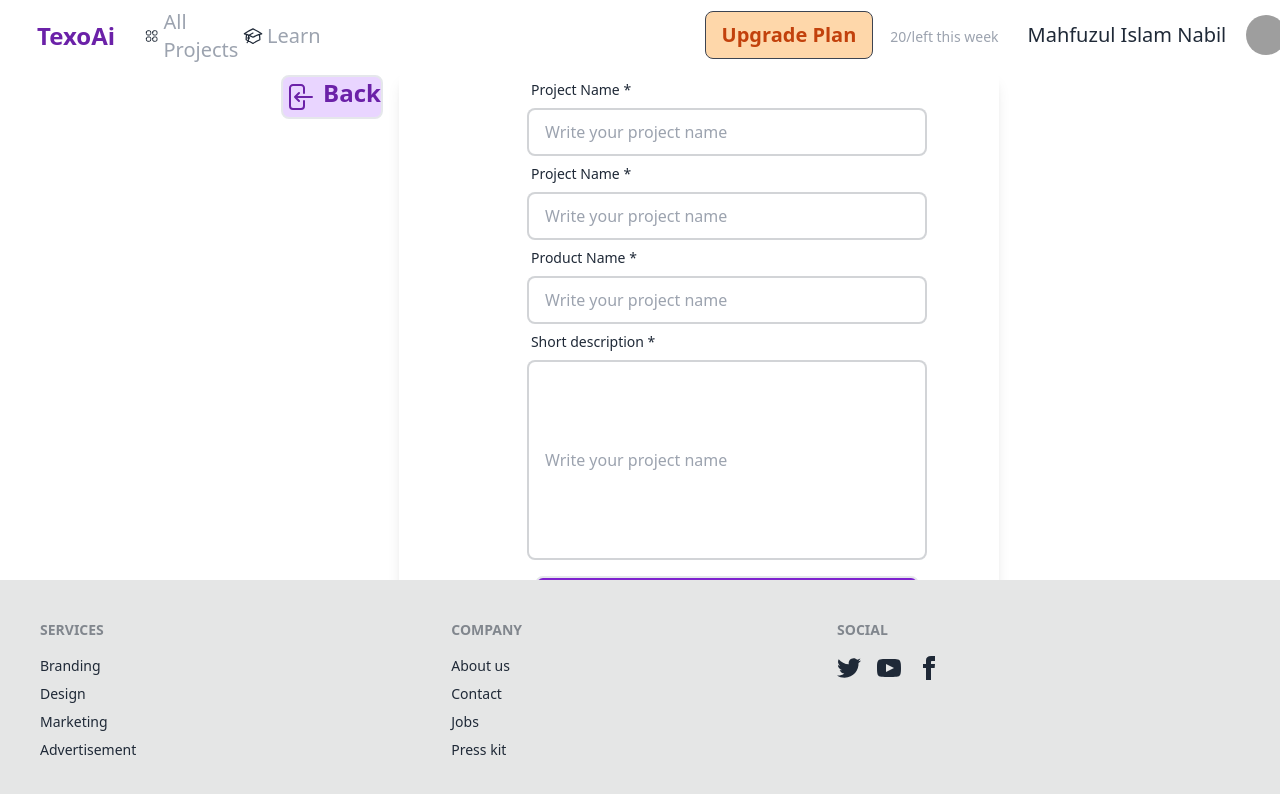
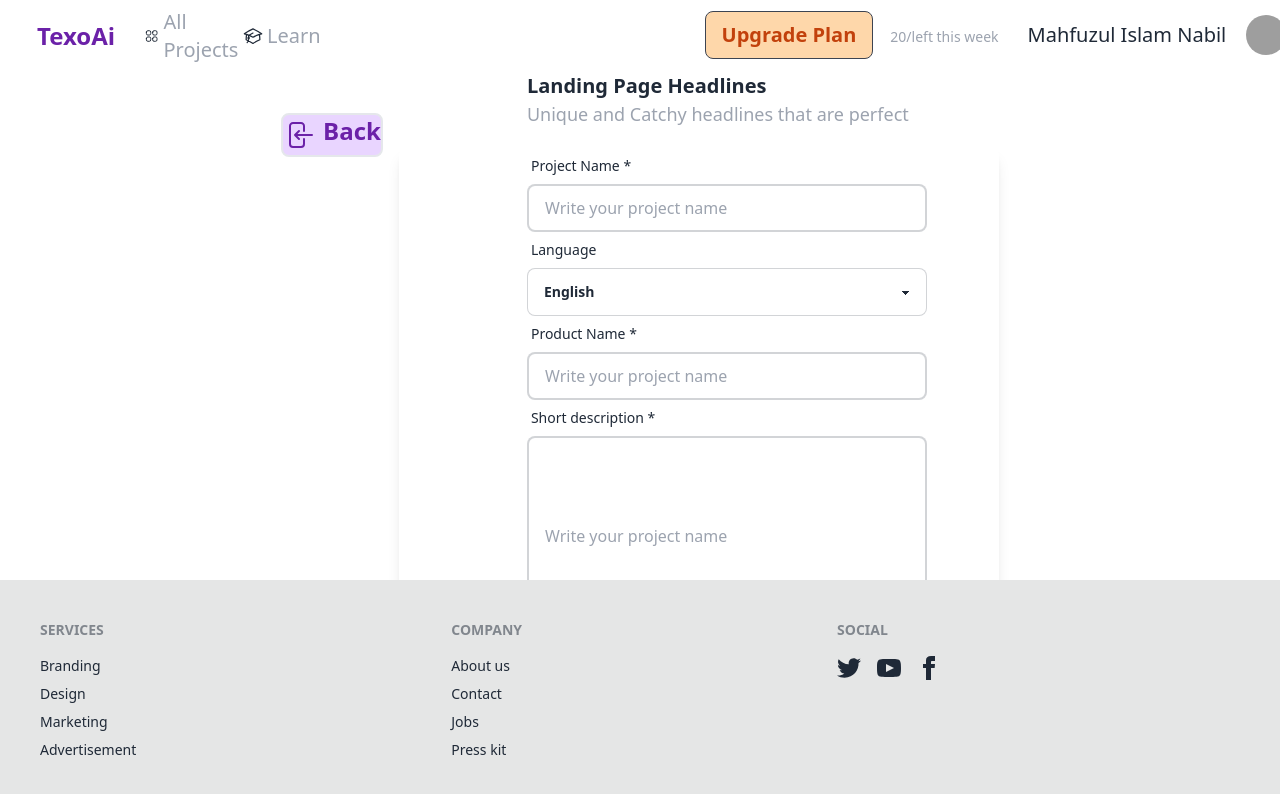
Before and after one commit to darkimpow/ai-writer-app-final, a React (Create React App) app: page /dashboard/prj-landing in a window 1280 px wide. Shown: the top 794 px of the page. Built offline with nearby package versions, Linux system fonts and the light colour scheme; grey boxes are pictures that could not be loaded.

Commit message:
fixed language drop down menu section for form

```diff
--- a/src/pages/LandingPage.js
+++ b/src/pages/LandingPage.js
@@ -5,6 +5,7 @@ function LandingPage() {
         <div className="flex justify-center items-center">
 
             <div className='pb-[550px]'>
+
                 <button
                     className="border-2 rounded-lg font-bold text-purple-800 text-2xl bg-purple-200 flex inline mr-4">
                     <svg
@@ -25,6 +26,14 @@ function LandingPage() {
                 </button>
             </div>
             <div>
+
+                {/*Landing page headlines */}
+                <h1 className="font-bold text-xl pl-32">
+                    Landing Page Headlines
+                </h1>
+                <h2 className='text-lg text-gray-400 pl-32 pb-5'>
+                    Unique and Catchy headlines that are perfect
+                </h2>
                 {/* The form section */}
                 <div className="w-[600px] h-[600px] bg-white shadow-lg rounded-lg  pl-32">
                     <div className="form-control w-full max-w-xs flex flex-col">
@@ -36,12 +45,16 @@ function LandingPage() {
                     </div>
 
                     {/*Language field*/}
-                    <div className="form-control w-full max-w-xs ">
+                    <div className="form-control w-[400px]">
                         <label className="label">
-                            <span className="label-text">Project Name *</span>
+                            <span className="label-text">Language</span>
                         </label>
-                        <input type="text" placeholder="Write your project name"
-                               className="input input-bordered w-[400px] border-2"/>
+                        <select className="select select-bordered">
+                            <option disabled selected>English</option>
+                            <option>Spanish</option>
+                            <option>Chinese</option>
+                            <option>Arabic</option>
+                        </select>
                     </div>
 
                     {/*Product Name input field*/}
```
